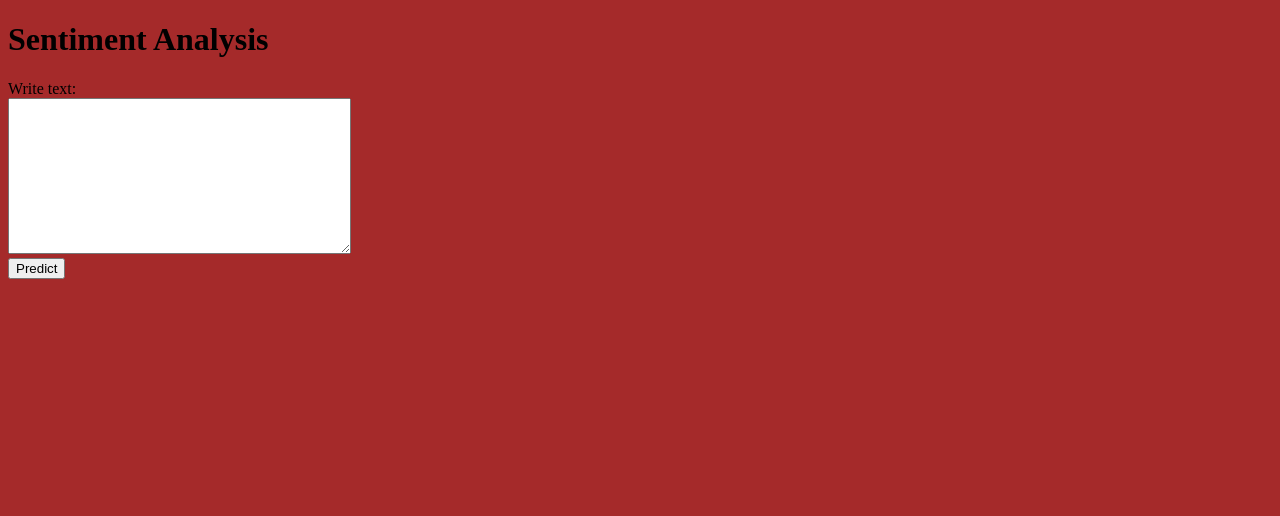
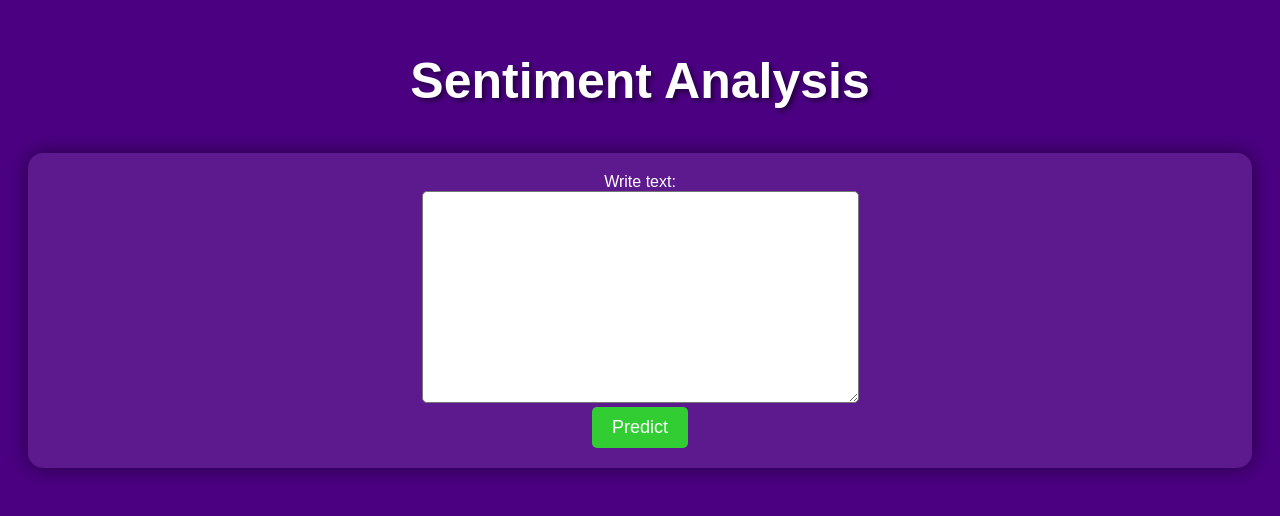
Before and after one commit to ShashankraiOO7/miniproject_emotion_detection, a Flask app: page / in a window 1280 px wide. Shown: the top 516 px of the page. Run offline with Flask 3, Linux system fonts and the light colour scheme; parts of the project's set-up code (start-up, migrations or seed data) failed here and were passed over.

Commit message:
After making Attracktive web page

```diff
--- a/flask_app/app.py
+++ b/flask_app/app.py
@@ -64,9 +64,9 @@ def predict():
 
     # prediction
     result = model.predict(features)
-    return str(result)
+    #return str(result)
     # show
-    #return render_template('web_page.html', result=result[0])
+    return render_template('web_page.html', result=result)
 
 if __name__ == "__main__":
-    app.run(debug=True, host="0.0.0.0")
+    app.run(debug=True)
--- a/flask_app/templates/web_page.html
+++ b/flask_app/templates/web_page.html
@@ -1,11 +1,80 @@
 <!DOCTYPE html>
-
 <html>
     <head>
         <title>Sentiment Analysis</title>
+        <style>
+            body {
+                background-color: #4B0082;
+                color: white;
+                font-family: Arial, sans-serif;
+                text-align: center;
+                padding: 20px;
+                animation: fadeIn 2s;
+            }
+
+            @keyframes fadeIn {
+                from { opacity: 0; }
+                to { opacity: 1; }
+            }
+
+            h1 {
+                font-size: 50px;
+                text-shadow: 3px 3px 5px rgba(0, 0, 0, 0.5);
+                animation: bounce 1.5s infinite;
+            }
+
+            @keyframes bounce {
+                0%, 100% { transform: translateY(0); }
+                50% { transform: translateY(-10px); }
+            }
+
+            form {
+                background: rgba(255, 255, 255, 0.1);
+                padding: 20px;
+                border-radius: 15px;
+                box-shadow: 0px 0px 20px rgba(0, 0, 0, 0.5);
+                transition: transform 0.3s;
+            }
+
+            form:hover {
+                transform: scale(1.05);
+            }
+
+            textarea {
+                border-radius: 5px;
+                padding: 10px;
+                font-size: 16px;
+            }
+
+            input[type="submit"] {
+                background-color: #32CD32;
+                color: white;
+                border: none;
+                padding: 10px 20px;
+                font-size: 18px;
+                border-radius: 5px;
+                cursor: pointer;
+                transition: background-color 0.3s;
+            }
+
+            input[type="submit"]:hover {
+                background-color: #228B22;
+            }
+
+            h2 {
+                font-size: 40px;
+                font-weight: bold;
+                animation: pulse 1.5s infinite;
+            }
+
+            @keyframes pulse {
+                0%, 100% { transform: scale(1); }
+                50% { transform: scale(1.1); }
+            }
+        </style>
     </head>
 
-    <body style="background-color: brown">
+    <body>
         <h1>Sentiment Analysis</h1>
         <form action="/predict" method="POST">
             <label>Write text:</label><br>
@@ -13,12 +82,12 @@
             <input type="submit" value="Predict">
         </form>
 
-       <!-- {% if result is not none %}
+       {% if result is not none %}
             {% if result == 1 %}
-                <h2>Happy</h2>
+                <h2 style="color: #32CD32;">😊 Happy 😊</h2>
             {% else %}
-                <h2>Sad</h2>
+                <h2 style="color: #FF4500;">😢 Sad 😢</h2>
             {% endif %}
-        {% endif %} -->
+        {% endif %}
     </body>
 </html>
```
